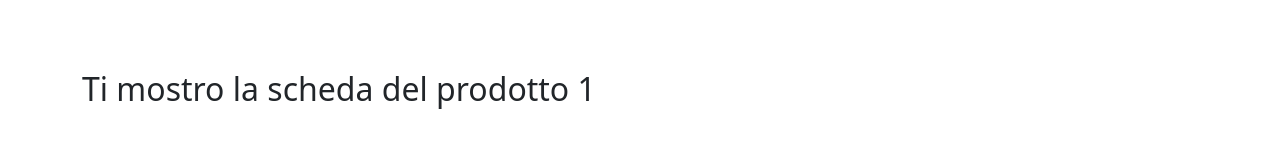
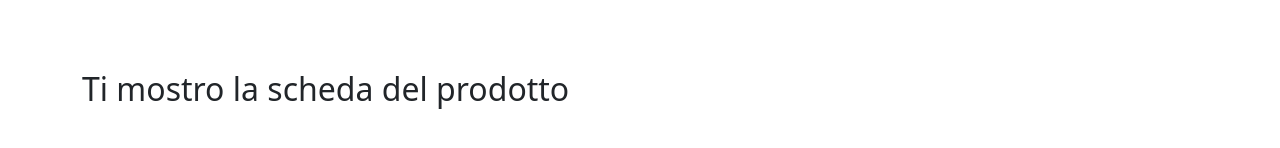
Before and after one commit to Salvo-Raia/react-router, a React (Vite) app: page /products/1 in a window 1280 px wide. Shown: the part 456-604 px from the top of the page. Built offline with nearby package versions, Linux system fonts and the light colour scheme; no server answers.

Commit message:
Fetch proper product into product detail page

```diff
--- a/src/pages/ProductDetailPage.jsx
+++ b/src/pages/ProductDetailPage.jsx
@@ -1,6 +1,18 @@
 import { useParams } from "react-router-dom";
+import { useEffect } from "react";
+import axios from "axios";
+const fakeStoreProducts = "https://fakestoreapi.com/products";
 
 export default function ProductDetailPage() {
   const { id } = useParams();
-  return <h2>Ti mostro la scheda del prodotto {id}</h2>;
+
+  const fetchProducts = () => {
+    axios.get(fakeStoreProducts).then((res) => {
+      console.log(res.data[id - 1]);
+    });
+  };
+
+  useEffect(() => fetchProducts);
+
+  return <h2>Ti mostro la scheda del prodotto </h2>;
 }
```
